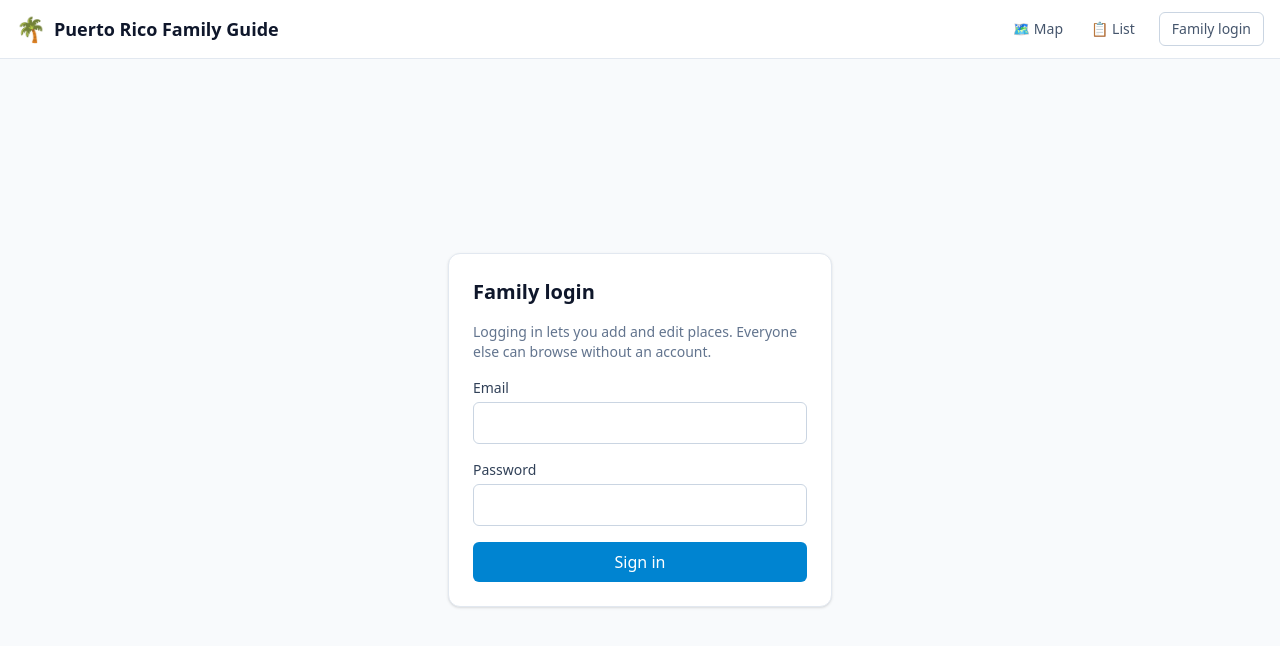
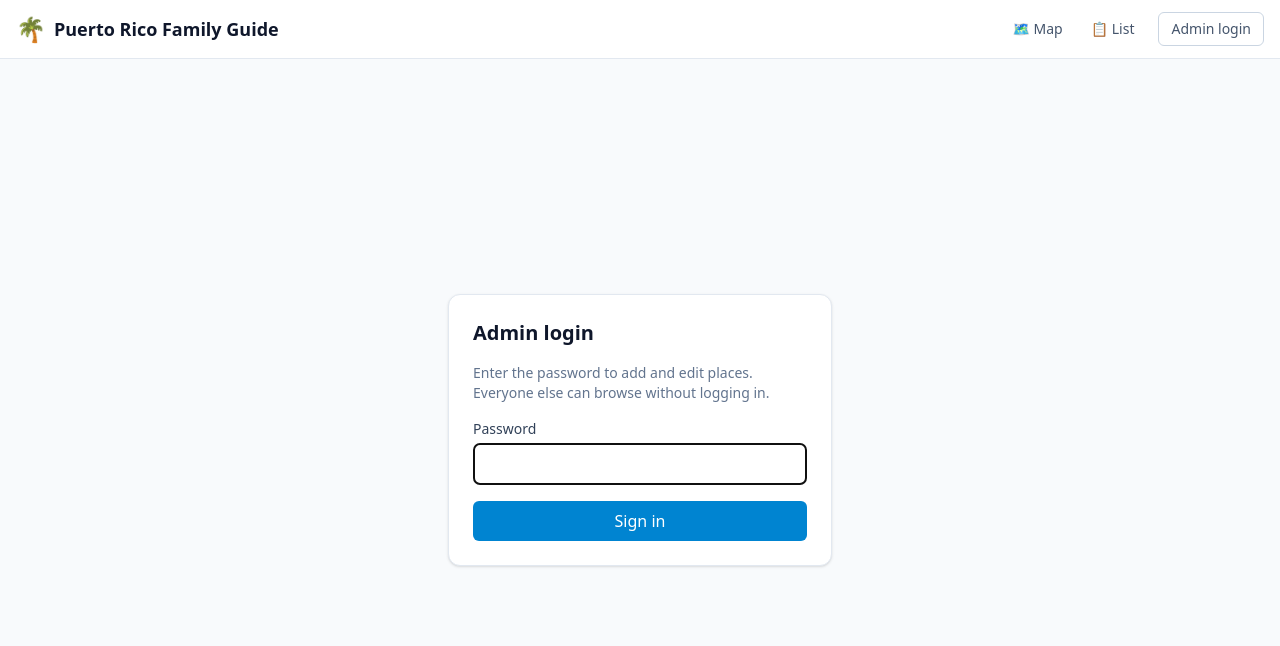
Before and after one commit to An4zz/PR-Blog, a React (Vite) app: page /#/login in a window 1280 px wide. Shown: the top 646 px of the page. Built offline with nearby package versions, Linux system fonts and the light colour scheme; no server answers; the database is empty.

Commit message:
Use a single shared admin login (password-only)
Replace per-family email logins with one shared admin account. The login
page now asks only for a password and signs in with a fixed admin email
(ADMIN_EMAIL, overridable via VITE_ADMIN_EMAIL), keeping writes protected
by Supabase auth + RLS.

```diff
--- a/src/components/Header.tsx
+++ b/src/components/Header.tsx
@@ -52,7 +52,7 @@ export default function Header() {
               state={{ from: location.pathname }}
               className="ml-2 rounded-md border border-slate-300 px-3 py-1.5 text-sm text-slate-600 hover:bg-slate-50"
             >
-              Family login
+              Admin login
             </Link>
           )
         )}
--- /dev/null
+++ b/src/lib/config.ts
@@ -0,0 +1,10 @@
+/**
+ * The single shared admin account used to add and edit posts. Security comes
+ * from the password (set in Supabase → Authentication → Users) and Row Level
+ * Security — this email is just the login identifier, so it isn't sensitive.
+ *
+ * Override it by setting VITE_ADMIN_EMAIL (locally and as a GitHub secret) if
+ * you create the Supabase user with a different email.
+ */
+export const ADMIN_EMAIL =
+  import.meta.env.VITE_ADMIN_EMAIL ?? 'admin@pr-blog.app'
--- a/src/pages/Login.tsx
+++ b/src/pages/Login.tsx
@@ -1,6 +1,7 @@
 import { useState, type FormEvent } from 'react'
 import { useLocation, useNavigate } from 'react-router-dom'
 import { useAuth } from '../context/AuthContext'
+import { ADMIN_EMAIL } from '../lib/config'
 
 export default function Login() {
   const { signIn, configured } = useAuth()
@@ -8,7 +9,6 @@ export default function Login() {
   const location = useLocation()
   const from = (location.state as { from?: string } | null)?.from ?? '/'
 
-  const [email, setEmail] = useState('')
   const [password, setPassword] = useState('')
   const [error, setError] = useState<string | null>(null)
   const [busy, setBusy] = useState(false)
@@ -18,10 +18,12 @@ export default function Login() {
     setError(null)
     setBusy(true)
     try {
-      await signIn(email, password)
+      // Single shared admin account: the email is fixed, only the password
+      // is entered.
+      await signIn(ADMIN_EMAIL, password)
       navigate(from, { replace: true })
-    } catch (err) {
-      setError(err instanceof Error ? err.message : 'Login failed.')
+    } catch {
+      setError('Incorrect password.')
       setBusy(false)
     }
   }
@@ -32,10 +34,10 @@ export default function Login() {
         onSubmit={handleSubmit}
         className="flex w-full max-w-sm flex-col gap-4 rounded-xl border border-slate-200 bg-white p-6 shadow-sm"
       >
-        <h1 className="text-xl font-bold text-slate-900">Family login</h1>
+        <h1 className="text-xl font-bold text-slate-900">Admin login</h1>
         <p className="text-sm text-slate-500">
-          Logging in lets you add and edit places. Everyone else can browse
-          without an account.
+          Enter the password to add and edit places. Everyone else can browse
+          without logging in.
         </p>
 
         {!configured && (
@@ -46,17 +48,6 @@ export default function Login() {
         )}
 
         <label className="flex flex-col gap-1">
-          <span className="text-sm font-medium text-slate-700">Email</span>
-          <input
-            type="email"
-            autoComplete="email"
-            value={email}
-            onChange={(e) => setEmail(e.target.value)}
-            className="rounded-md border border-slate-300 px-3 py-2"
-            required
-          />
-        </label>
-        <label className="flex flex-col gap-1">
           <span className="text-sm font-medium text-slate-700">Password</span>
           <input
             type="password"
@@ -64,6 +55,7 @@ export default function Login() {
             value={password}
             onChange={(e) => setPassword(e.target.value)}
             className="rounded-md border border-slate-300 px-3 py-2"
+            autoFocus
             required
           />
         </label>
--- a/src/vite-env.d.ts
+++ b/src/vite-env.d.ts
@@ -3,6 +3,7 @@
 interface ImportMetaEnv {
   readonly VITE_SUPABASE_URL?: string
   readonly VITE_SUPABASE_ANON_KEY?: string
+  readonly VITE_ADMIN_EMAIL?: string
 }
 
 interface ImportMeta {
```
Also changed, not shown: 1 other file (tests, documents, lock files or other folders).
